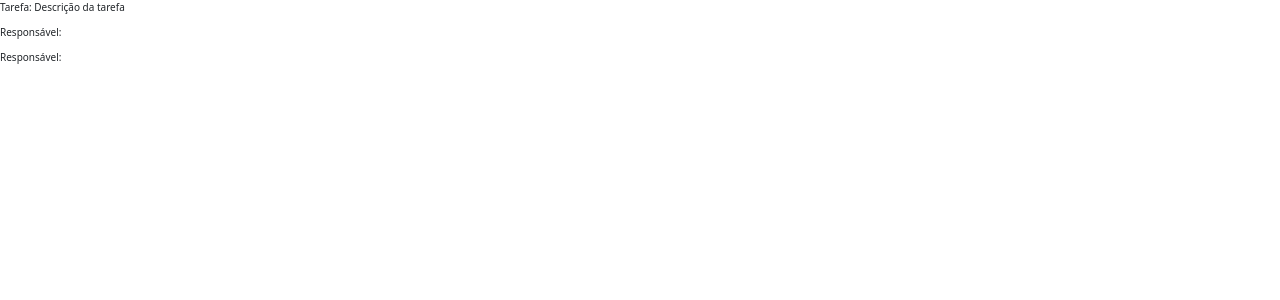
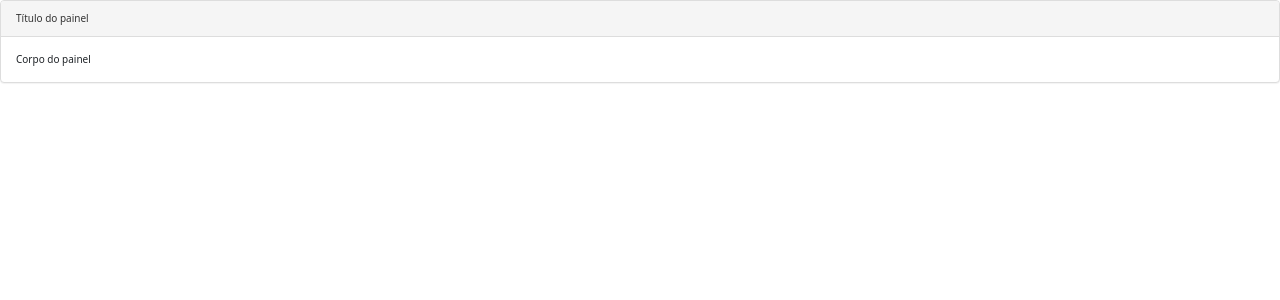
Before and after one commit to leorv/AngularCompleto, an Angular app in the folder diretivas/: page / in a window 1280 px wide. Shown: the top 300 px of the page. Built offline with nearby package versions, Linux system fonts and the light colour scheme.

Commit message:
ng-content

```diff
--- a/diretivas/src/app/app.component.html
+++ b/diretivas/src/app/app.component.html
@@ -8,4 +8,19 @@
 
 <!-- <app-diretiva-ngstyle></app-diretiva-ngstyle> -->
 
-<app-operador-elvis></app-operador-elvis>
+<!-- <app-operador-elvis></app-operador-elvis> -->
+
+<!-- <app-exemplo-ng-content>
+    Conteúdo passado para o componente.
+</app-exemplo-ng-content> -->
+
+<!-- Utilizando seletores -->
+
+<app-exemplo-ng-content>
+    <div class="titulo">
+        Título do painel
+    </div>
+    <div class="corpo">
+        Corpo do painel
+    </div>
+</app-exemplo-ng-content>
--- a/diretivas/src/app/app.module.ts
+++ b/diretivas/src/app/app.module.ts
@@ -10,6 +10,7 @@
 import { DiretivaNgstyleComponent } from './diretiva-ngstyle/diretiva-ngstyle.component';
 import { FormsModule } from '@angular/forms';
 import { OperadorElvisComponent } from './operador-elvis/operador-elvis.component';
+import { ExemploNgContentComponent } from './exemplo-ng-content/exemplo-ng-content.component';
 
 @NgModule({
   declarations: [
@@ -19,7 +20,8 @@
     DiretivaNgforComponent,
     DiretivaNgclassComponent,
     DiretivaNgstyleComponent,
-    OperadorElvisComponent
+    OperadorElvisComponent,
+    ExemploNgContentComponent
   ],
   imports: [
     BrowserModule,
--- /dev/null
+++ b/diretivas/src/app/exemplo-ng-content/exemplo-ng-content.component.html
@@ -0,0 +1,8 @@
+<div class="panel panel-default">
+    <div class="panel-heading">
+        <ng-content select=".titulo"></ng-content>
+    </div>
+    <div class="panel-body">
+        <ng-content select=".corpo"></ng-content>
+    </div>
+</div>
--- /dev/null
+++ b/diretivas/src/app/exemplo-ng-content/exemplo-ng-content.component.ts
@@ -0,0 +1,15 @@
+import { Component, OnInit } from '@angular/core';
+
+@Component({
+  selector: 'app-exemplo-ng-content',
+  templateUrl: './exemplo-ng-content.component.html',
+  styleUrls: ['./exemplo-ng-content.component.css']
+})
+export class ExemploNgContentComponent implements OnInit {
+
+  constructor() { }
+
+  ngOnInit(): void {
+  }
+
+}
```
Also changed, not shown: diretivas/src/app/exemplo-ng-content/exemplo-ng-content.component.css (added), 1 other file (tests, documents, lock files or other folders).
